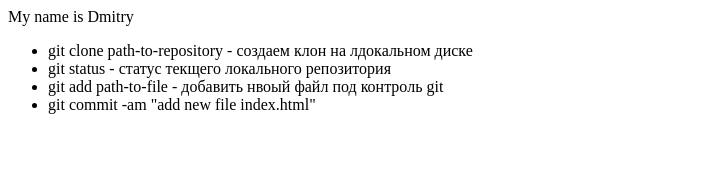
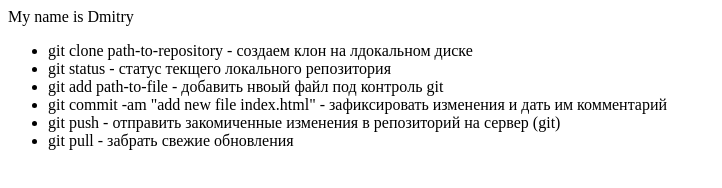
Before and after one commit to Avilov01/git-lesson, a plain HTML site: page index.html in a window 1280 px wide. Shown: the whole page, without its empty margins (0-722 px from the left). Drawn offline with Linux system fonts and the light colour scheme.

Commit message:
added push-pull instruction html

```diff
--- a/index.html
+++ b/index.html
@@ -9,7 +9,9 @@
         <li>git clone path-to-repository - создаем клон на лдокальном диске</li>
         <li>git status - статус текщего локального репозитория</li>
         <li>git add path-to-file - добавить нвоый файл под контроль git</li>
-        <li>git commit -am "add new file index.html"</li>
+        <li>git commit -am "add new file index.html" - зафиксировать изменения и дать им комментарий</li>
+        <li>git push - отправить закомиченные изменения в репозиторий на сервер (git)</li>
+        <li>git pull - забрать свежие обновления</li>
 
     </ul>
 </div>
```
